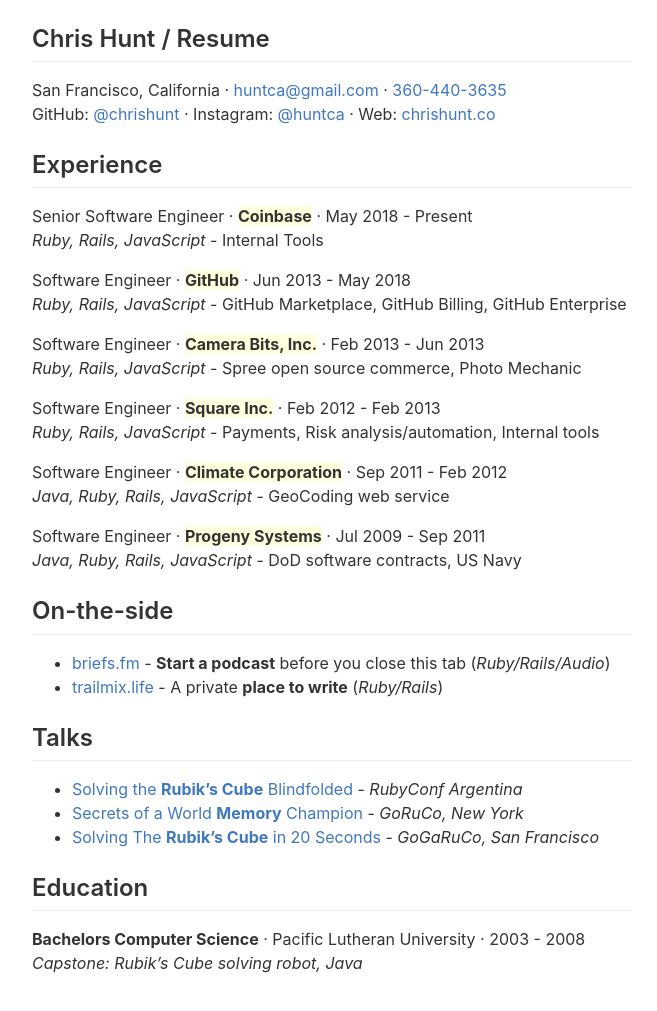
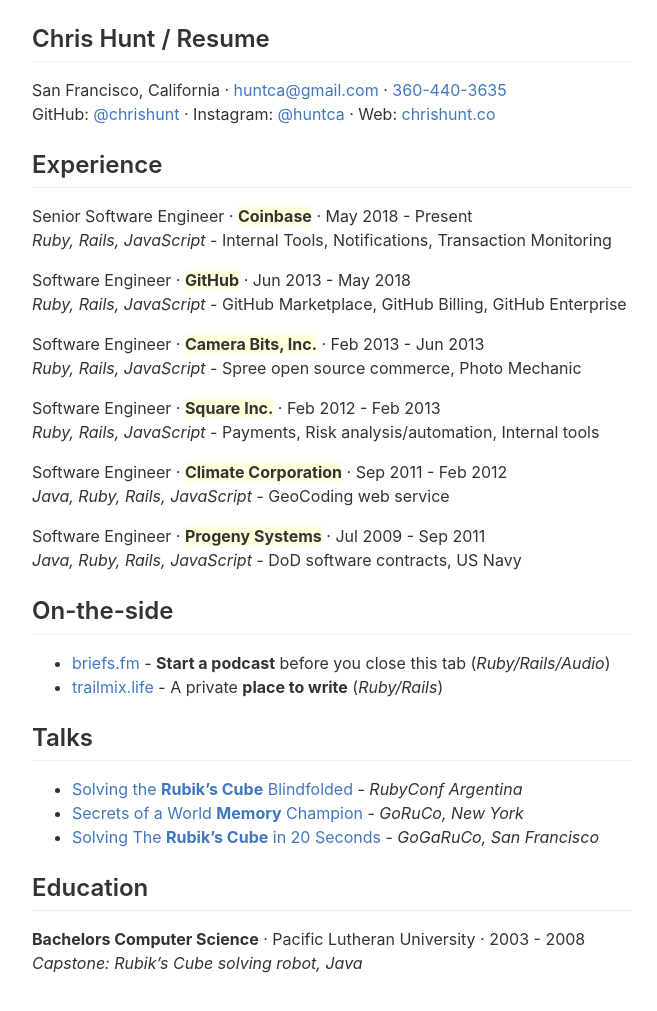
Before and after one commit to chrishunt/chrishunt.github.com, a Jekyll site: the page built from resume/index.md, in a window 1280 px wide. Shown: the whole page, without its empty margins (308-965 px from the left). Built offline with Jekyll 4.4.1, drawn with Linux system fonts in a browser that asks for light colours.

Commit message:
Update resume

```diff
--- a/resume/index.md
+++ b/resume/index.md
@@ -13,7 +13,7 @@
 ## Experience
 
 Senior Software Engineer &middot; <span class='highlight'>Coinbase</span> &middot; May 2018 - Present<br/>
-*Ruby, Rails, JavaScript* - Internal Tools
+*Ruby, Rails, JavaScript* - Internal Tools, Notifications, Transaction Monitoring
 
 Software Engineer &middot; <span class='highlight'>GitHub</span> &middot; Jun 2013 - May 2018<br/>
 *Ruby, Rails, JavaScript* - GitHub Marketplace, GitHub Billing, GitHub Enterprise
```
